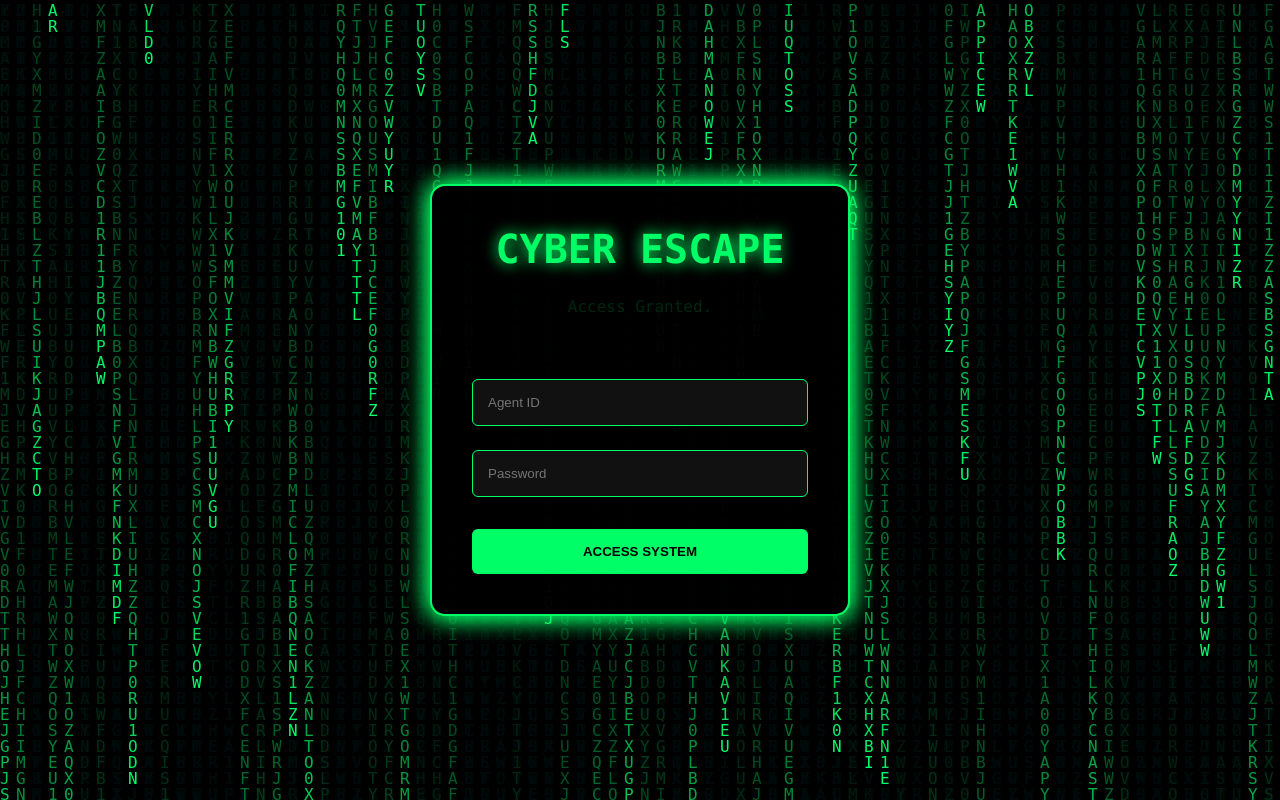
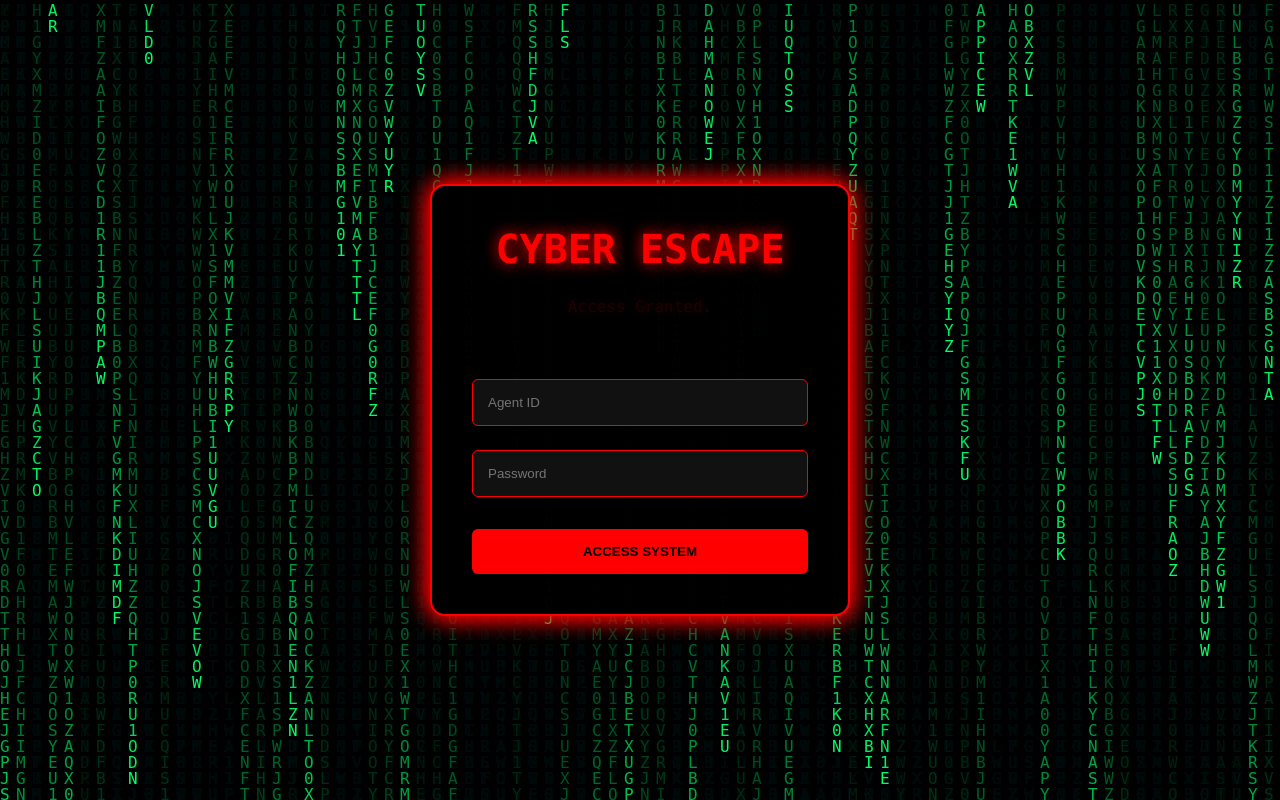
Before and after one commit to AnuNarendra101/CyberEscape0.1, a Flask app: page / in a window 1280 px wide. Run offline with Flask 3, Linux system fonts and the light colour scheme.

Commit message:
Update login.css

```diff
--- a/static/login.css
+++ b/static/login.css
@@ -1,97 +1,111 @@
-*{
-    margin:0;
-    padding:0;
-    box-sizing:border-box;
+* {
+    margin: 0;
+    padding: 0;
+    box-sizing: border-box;
 }
 
-body{
-    overflow:hidden;
-    background:#000;
-    font-family:Consolas, monospace;
+body {
+    overflow: hidden;
+    background: #000;
+    font-family: Consolas, monospace;
 }
 
-/* Matrix Background */
-#matrix{
-    position:fixed;
-    top:0;
-    left:0;
-    width:100%;
-    height:100%;
-    z-index:-1;
+/* Red Matrix Background */
+#matrix {
+    position: fixed;
+    top: 0;
+    left: 0;
+    width: 100%;
+    height: 100%;
+    z-index: -1;
 }
 
 /* Center the login box */
-.login-box{
-    position:absolute;
-    top:50%;
-    left:50%;
-    transform:translate(-50%,-50%);
+.login-box {
+    position: absolute;
+    top: 50%;
+    left: 50%;
+    transform: translate(-50%, -50%);
 
-    width:420px;
-    padding:40px;
+    width: 420px;
+    padding: 40px;
 
-    background:rgba(0,0,0,0.85);
+    background: rgba(0, 0, 0, 0.88);
 
-    border:2px solid #00ff66;
-    border-radius:15px;
+    border: 2px solid #ff0000;
+    border-radius: 15px;
 
-    text-align:center;
+    text-align: center;
 
-    box-shadow:0 0 25px #00ff66;
+    box-shadow: 0 0 25px #ff0000;
 }
 
-h1{
-    color:#00ff66;
-    margin-bottom:25px;
-    font-size:40px;
-    text-shadow:0 0 15px #00ff66;
+/* Main Heading */
+h1 {
+    color: #ff0000;
+    margin-bottom: 25px;
+    font-size: 40px;
+    text-shadow: 0 0 15px #ff0000;
 }
 
-#typing{
-    color:#00ff66;
-    height:50px;
-    margin-bottom:20px;
+/* Typing Text */
+#typing {
+    color: #ff0000;
+    height: 50px;
+    margin-bottom: 20px;
+    text-shadow: 0 0 8px #ff0000;
 }
 
-input{
-    width:100%;
-    padding:15px;
-    margin:12px 0;
+/* Input Fields */
+input {
+    width: 100%;
+    padding: 15px;
+    margin: 12px 0;
 
-    background:#111;
-    color:#00ff66;
+    background: #111;
+    color: #ff0000;
 
-    border:1px solid #00ff66;
-    border-radius:6px;
+    border: 1px solid #ff0000;
+    border-radius: 6px;
 
-    outline:none;
+    outline: none;
 }
 
-button{
-    width:100%;
-    padding:15px;
-
-    margin-top:20px;
-
-    background:#00ff66;
-    color:black;
-
-    border:none;
-    border-radius:6px;
-
-    cursor:pointer;
-
-    font-weight:bold;
-    transition:0.3s;
+/* Input Focus */
+input:focus {
+    border-color: #ff0000;
+    box-shadow: 0 0 12px #ff0000;
 }
 
-button:hover{
-    background:#00cc55;
-    box-shadow:0 0 20px #00ff66;
-    transform:scale(1.05);
+/* Login Button */
+button {
+    width: 100%;
+    padding: 15px;
+
+    margin-top: 20px;
+
+    background: #ff0000;
+    color: black;
+
+    border: none;
+    border-radius: 6px;
+
+    cursor: pointer;
+
+    font-weight: bold;
+    transition: 0.3s;
 }
 
-.error{
-    color:red;
-    margin-bottom:15px;
+/* Button Hover */
+button:hover {
+    background: #cc0000;
+    box-shadow: 0 0 20px #ff0000;
+    transform: scale(1.05);
 }
+
+/* Error Message */
+.error {
+    color: #ff3333;
+    margin-bottom: 15px;
+    text-shadow: 0 0 5px #ff0000;
+}
```
